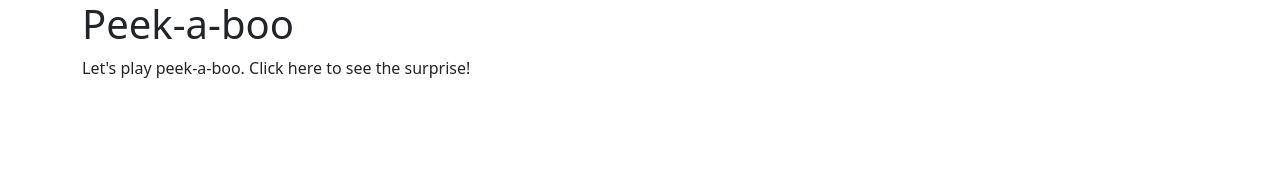
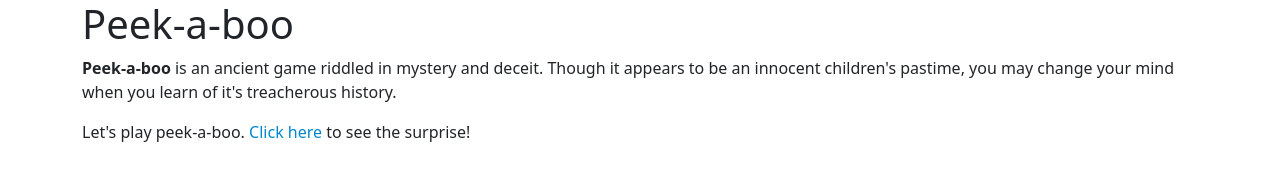
Before and after one commit to wjwat/peek-a-boo, a plain HTML site: page index.html in a window 1280 px wide. Drawn offline with Linux system fonts and the light colour scheme.

Commit message:
Narrow funcionality to avoid sloppy selector usage
Co-authored-by: Mikah Mathews <mikah@outofband.org>

```diff
--- a/css/styles.css
+++ b/css/styles.css
@@ -1,3 +1,12 @@
 .walrus-showing {
   display: none;
 }
+
+.clickable {
+	cursor: pointer;
+	color: #0088cc;
+}
+
+.clickable:hover {
+	text-decoration: underline;
+}
--- a/index.html
+++ b/index.html
@@ -10,13 +10,14 @@
 <body>
   <div class="container">
     <h1>Peek-a-boo</h1>
+    <p><strong>Peek-a-boo</strong> is an ancient game riddled in mystery and deceit. Though it appears to be an innocent children's pastime, you may change your mind when you learn of it's treacherous history.</p>
 
     <div class="walrus-hidden">
-      <p>Let's play peek-a-boo. Click here to see the surprise!</p>
+      <p>Let's play peek-a-boo. <span class="clickable">Click here</span> to see the surprise!</p>
     </div>
 
     <div class="walrus-showing">
-      <p>What a cute walrus! Click here to hide her again.</p>
+      <p>What a cute walrus! <span class="clickable">Click here</span> to hide her again.</p>
       <img src="img/walrus.jpg">
     </div>
   </div>
--- a/js/scripts.js
+++ b/js/scripts.js
@@ -1,5 +1,5 @@
 $(document).ready(function() {
-  $("p").click(function() {
+  $(".clickable").click(function() {
     $(".walrus-showing").toggle();
     $(".walrus-hidden").toggle();
   });
```
